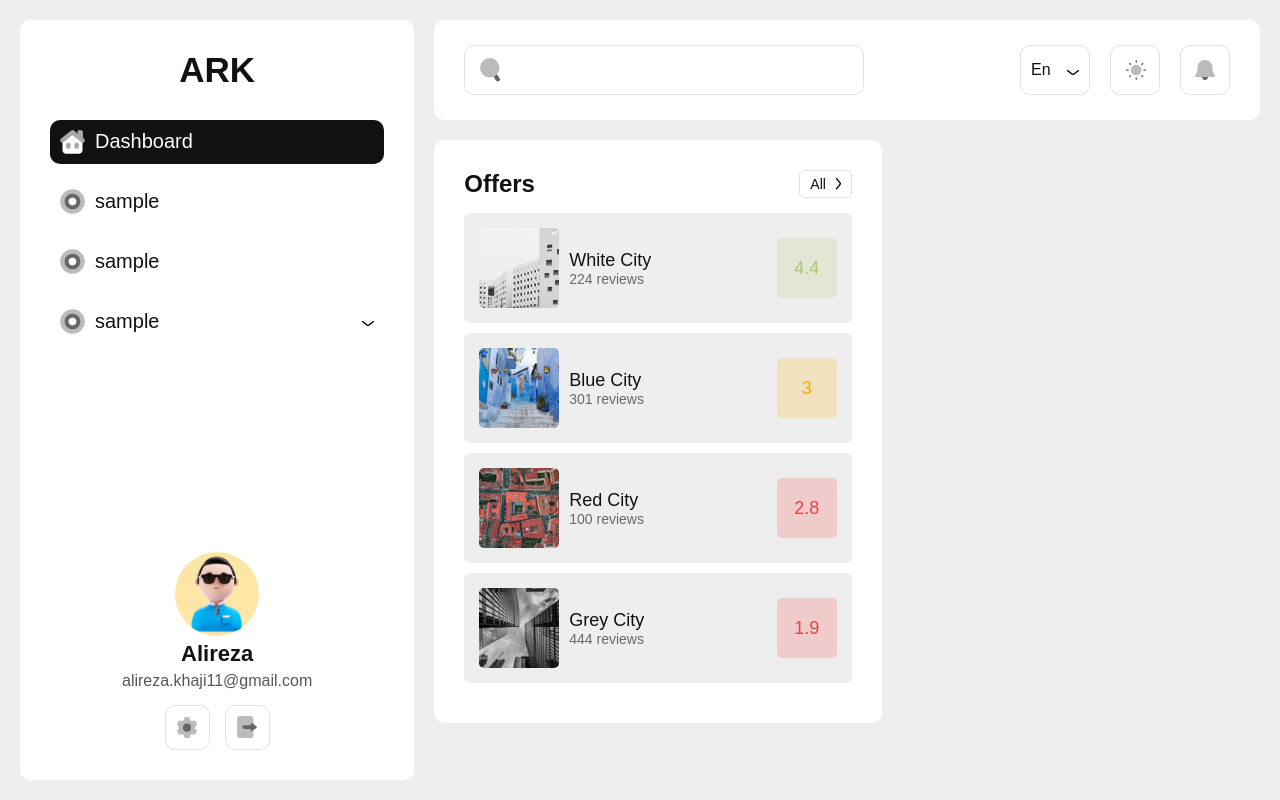
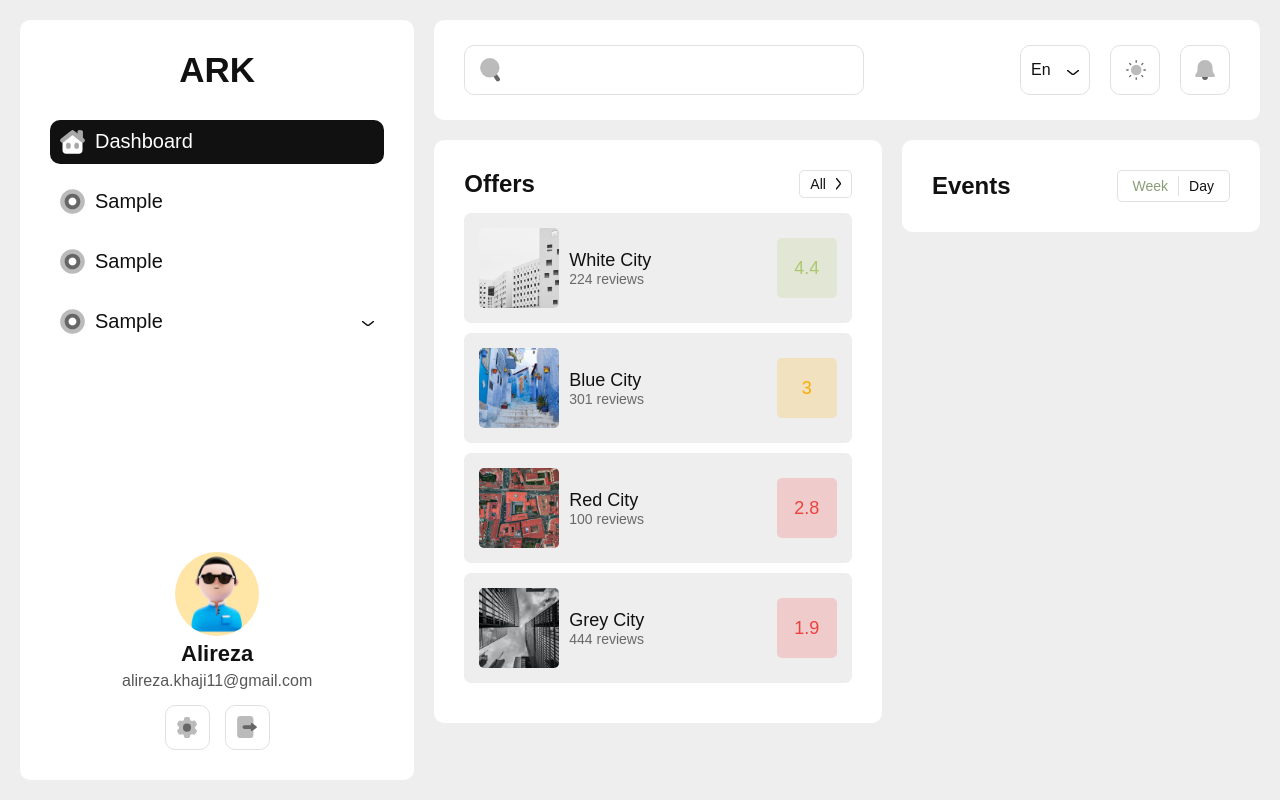
Before and after one commit to ark1111/ark-panel, a React (Vite) app: page / in a window 1280 px wide. Built offline with nearby package versions, Linux system fonts and the light colour scheme; a web font is replaced by a local one.

Commit message:
feat : Events / Header

```diff
--- a/src/locals/en.ts
+++ b/src/locals/en.ts
@@ -1,9 +1,13 @@
 export const enLocal = {
   translation: {
+    all: "All",
+    dashboard: "Dashboard",
+    day: "Day",
+    events: "Events",
+    notification: "Notification",
+    offers: "Offers",
+    sample:"Sample",
     title: "title",
-    dashboard:'Dashboard',
-    notification:'Notification',
-    offers:"Offers",
-    all:'All'
+    week:"Week"
   },
 };
--- a/src/locals/fa.ts
+++ b/src/locals/fa.ts
@@ -1,9 +1,13 @@
 export const faLocal = {
   translation: {
+    all: "همه",
+    dashboard: "داشبورد",
+    day: "روز",
+    events: "رویدادها",
+    notification: "اعلانات",
+    offers: "پیشنهادات",
+    sample: "نمونه",
     title: "عنوان",
-    dashboard: "داشبورد",
-    notification: "اعلانات",
-    offers:"پیشنهادات",
-    all:'همه'
+    week: "هفته",
   },
 };
--- /dev/null
+++ b/src/page/dashboard/components/Events.styled.ts
@@ -0,0 +1,46 @@
+import { styled } from "styled-components";
+
+export const Box = styled.div`
+  width: 100%;
+  border-radius: 10px;
+  padding: 30px;
+  background-color: ${(props) => props.theme.colors.surface};
+`;
+
+export const Header = styled.div`
+  width: 100%;
+  display: flex;
+  align-items: center;
+  justify-content: space-between;
+`;
+
+export const HeaderTitle = styled.div`
+  font-size: 24px;
+  font-weight: bold;
+  color: ${(props) => props.theme.colors.surfaceText};
+`;
+
+export const TabButton = styled.div`
+  display: flex;
+  align-items: center;
+  padding: 5px;
+  border-radius: 5px;
+  border: 1px solid;
+  border-color: ${(props) => props.theme.colors.border};
+`;
+
+export const TabButtonItem = styled.div<{ $isActive: boolean }>`
+  padding: 0 10px;
+  font-size: 14px;
+  color: ${(props) =>
+    props.$isActive
+      ? props.theme.colors.secondary
+      : props.theme.colors.surfaceText};
+  cursor: pointer;
+`;
+
+export const TabButtonDivider = styled.div`
+  width: 1px;
+  height: 20px;
+  background-color: ${(props) => props.theme.colors.border};
+`;
--- /dev/null
+++ b/src/page/dashboard/components/Events.tsx
@@ -0,0 +1,44 @@
+import { useState } from "react";
+import { useTranslate } from "../../../locals/useTranslate";
+import {
+  Box,
+  Header,
+  HeaderTitle,
+  TabButton,
+  TabButtonDivider,
+  TabButtonItem,
+} from "./Events.styled";
+
+type Props = {};
+
+const Events = (props: Props) => {
+  const { translate, language } = useTranslate();
+  const [activeTab, setAtiveTab] = useState("week");
+  const changeTabHandler = (value: string) => {
+    setAtiveTab(value);
+  };
+  return (
+    <Box>
+      <Header>
+        <HeaderTitle>{translate("Events")}</HeaderTitle>
+        <TabButton>
+          <TabButtonItem
+            $isActive={activeTab === "week"}
+            onClick={() => changeTabHandler("week")}
+          >
+            {translate("Week")}
+          </TabButtonItem>
+          <TabButtonDivider></TabButtonDivider>
+          <TabButtonItem
+            $isActive={activeTab === "day"}
+            onClick={() => changeTabHandler("day")}
+          >
+            {translate("Day")}
+          </TabButtonItem>
+        </TabButton>
+      </Header>
+    </Box>
+  );
+};
+
+export default Events;
--- a/src/page/dashboard/index.tsx
+++ b/src/page/dashboard/index.tsx
@@ -5,6 +5,7 @@ import {
   SectionPart2,
 } from "./index.styled";
 import Offers from "./components/Offers";
+import Events from "./components/Events";
 
 type Props = {};
 
@@ -15,7 +16,9 @@ const Dashboard = (props: Props) => {
         <SectionPart1>
           <Offers />
         </SectionPart1>
-        <SectionPart2></SectionPart2>
+        <SectionPart2>
+          <Events />
+        </SectionPart2>
       </Section1>
     </Container>
   );
--- a/src/theme.ts
+++ b/src/theme.ts
@@ -4,6 +4,7 @@ export const light = {
     background: "#eeeeee",
     primary: "#111111",
     primaryLight: "#111111AA",
+    secondary:"#8B9D77",
     surface: "#ffffff",
     surfaceText: "#111111",
     surfaceTextLight: "#11111199",
@@ -19,6 +20,7 @@ export const dark = {
     background: "#101116",
     primary: "#282B3F",
     primaryLight: "#282B3F77",
+    secondary:"#8B9D77",
     surface: "#191B26",
     surfaceText: "#ffffff",
     surfaceTextLight: "#ffffff99",
```
